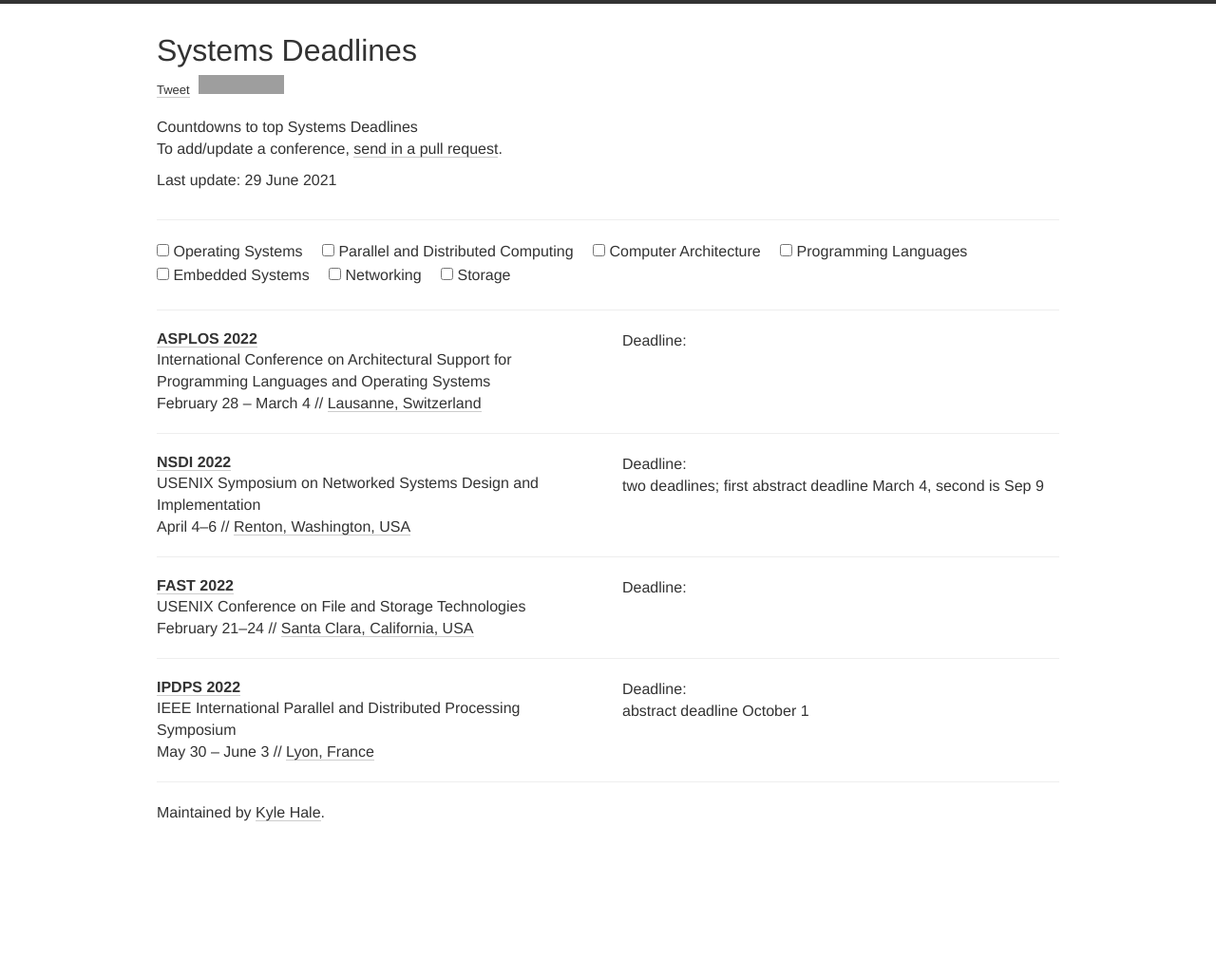
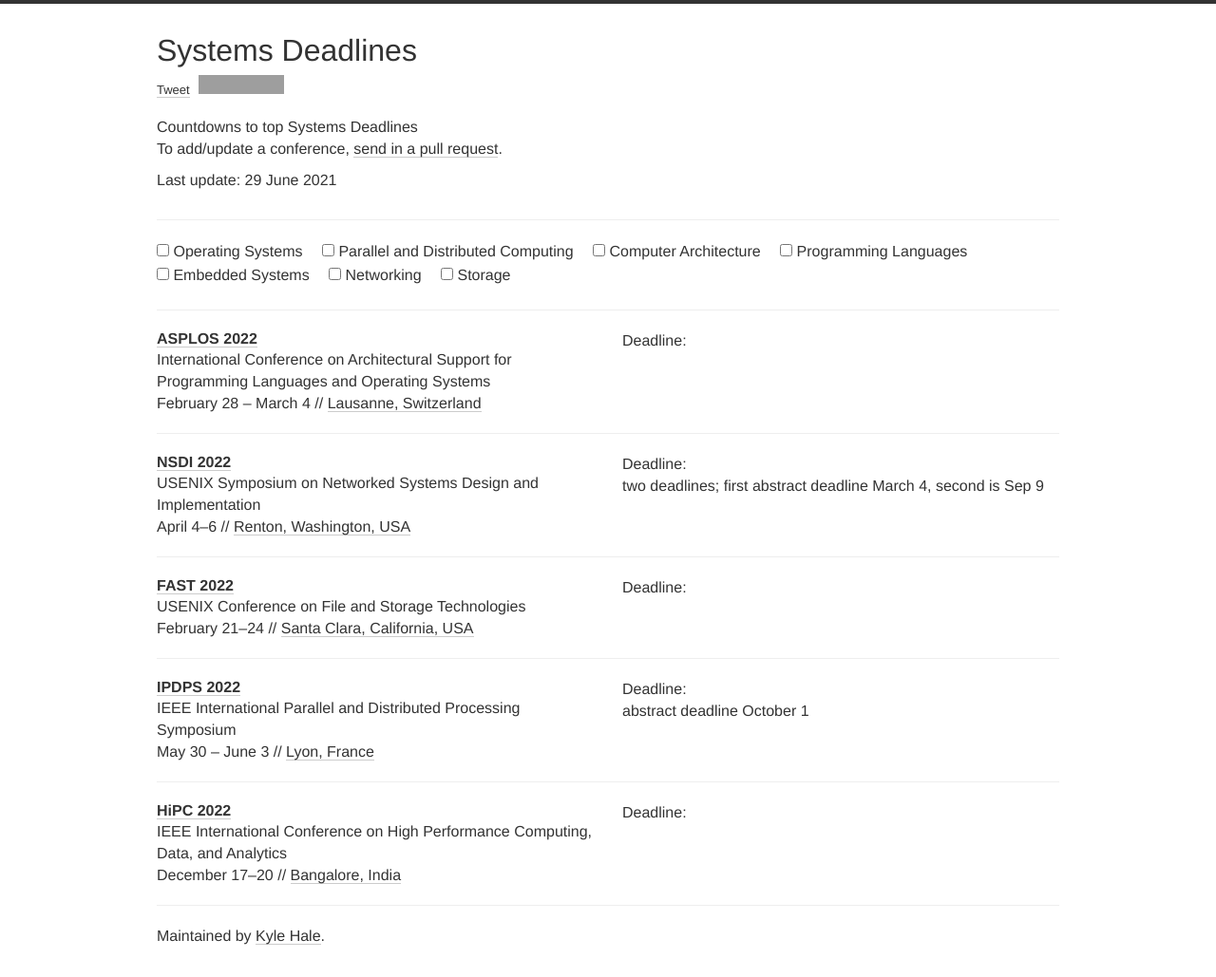
Before and after one commit to khale/sys-deadlines, a Jekyll site: the page built from index.html, in a window 1280 px wide. Shown: the whole page at 95% size. Built offline with Jekyll 4.4.1, drawn with Linux system fonts in a browser that asks for light colours; nearby versions of some CDN libraries; comment, search, counter and statistics services are not loaded; before the commit the page ends 900 px from its top, so only the background shows below that; grey boxes are pictures that could not be loaded.

Commit message:
add hipc

```diff
--- a/_data/conferences.yml
+++ b/_data/conferences.yml
@@ -40,3 +40,11 @@
   deadline: "2021-10-08 23:59"
   place: Lyon, France
   tags: [PAR]
+
+- name: HiPC
+  description: IEEE International Conference on High Performance Computing, Data, and Analytics
+  place: Bangalore, India
+  year: 2022
+  date: December 17-20
+  deadline: "2021-07-16 23:59"
+  tags: [PAR]
```
